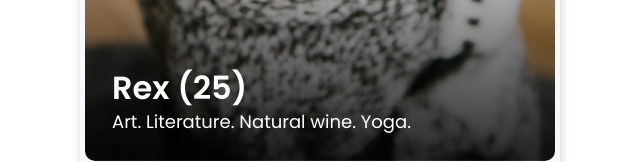
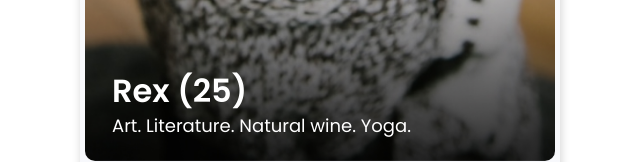
Before and after one commit to 325234234/Tindawg, a plain HTML site: page index.html in a window 1280 px wide. Shown: the part 598-760 px from the top of the page, 320-960 px from the left. Drawn offline with nearby package versions, Linux system fonts and the light colour scheme.

Commit message:
changed line height

```diff
--- a/index.css
+++ b/index.css
@@ -59,12 +59,13 @@ main {
     font-weight: 600;
     font-size: 32px;
     line-height: 36px;
+    margin-bottom: 5px;
 }
 
 .image_subheading {
     font-weight: 400;
     font-size: 18px;
-    line-height: 32px;
+    line-height: 24px;
 }
 
 .image_stamp {
```
